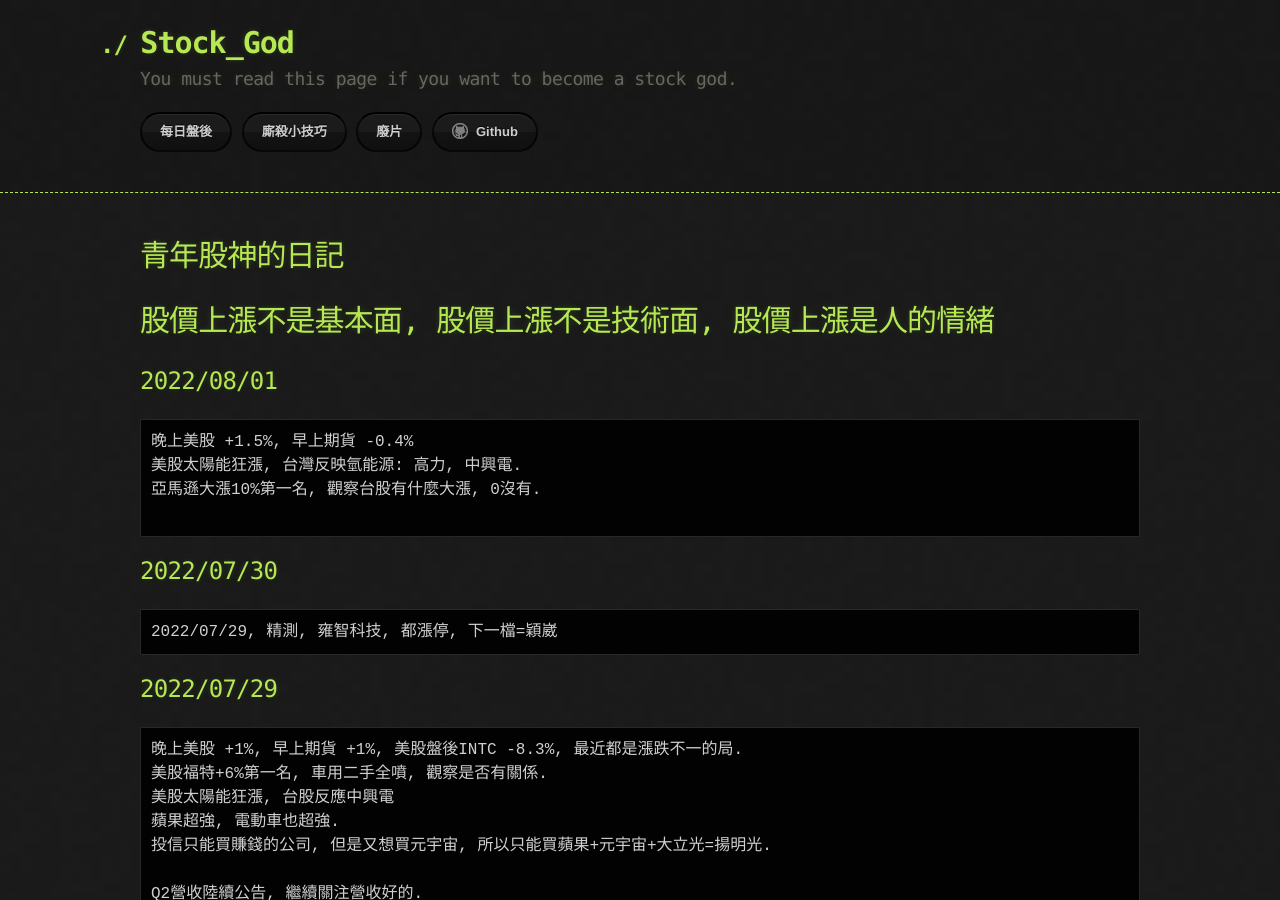
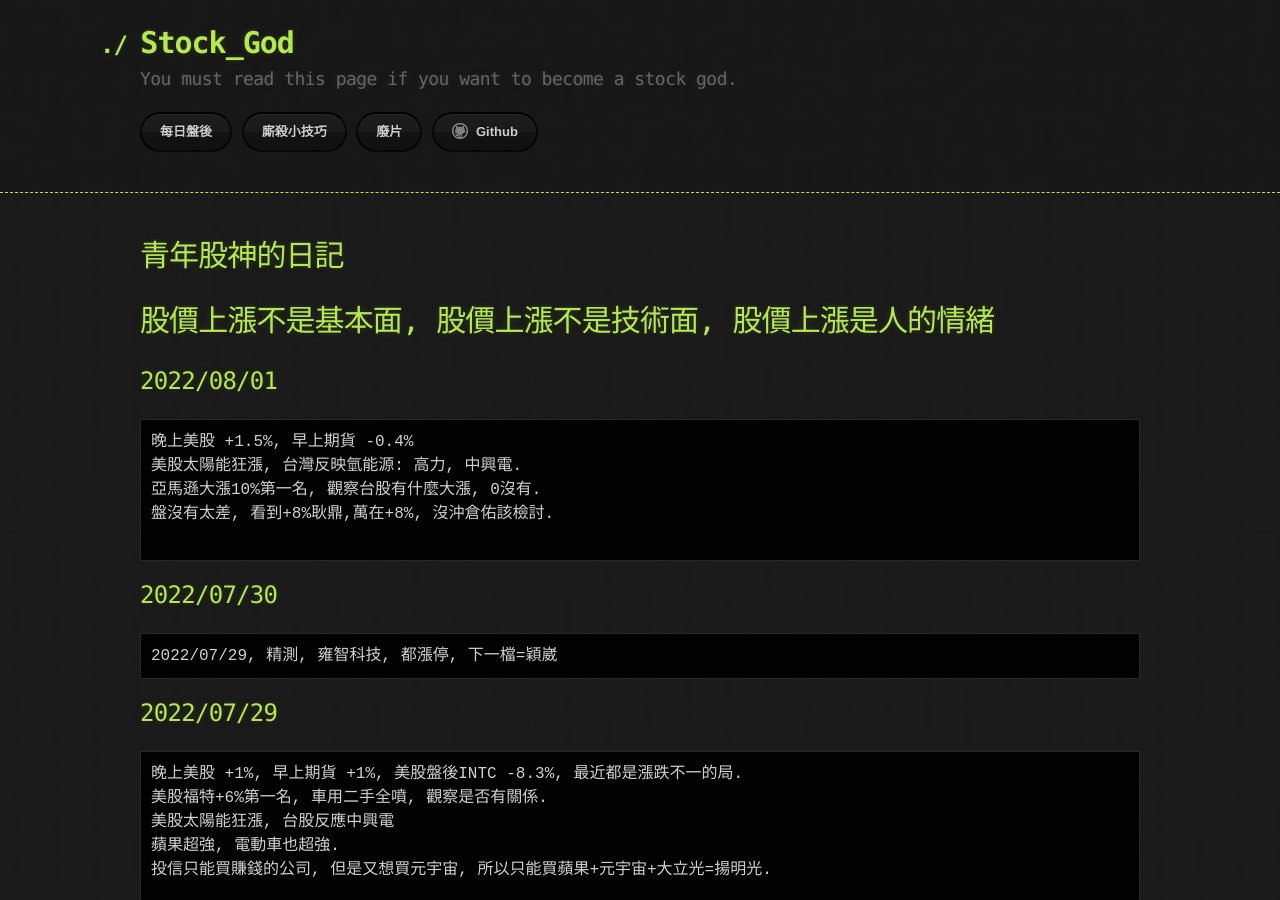
Before and after one commit to lepg5487/Stock_God, a Jekyll site: the page built from index.md, in a window 1280 px wide and 900 px high. Built offline with Jekyll 4.4.1, drawn with Linux system fonts in a browser that asks for light colours; our own code applies the rules of GitHub Pages for plain Markdown files.

Commit message:
Update index.md

````diff
--- a/index.md
+++ b/index.md
@@ -9,6 +9,7 @@ layout: testlayouts
 晚上美股 +1.5%, 早上期貨 -0.4%
 美股太陽能狂漲, 台灣反映氫能源: 高力, 中興電.
 亞馬遜大漲10%第一名, 觀察台股有什麼大漲, 0沒有.
+盤沒有太差, 看到+8%耿鼎,萬在+8%, 沒沖倉佑該檢討.
 
 ```
 ## 2022/07/30
````
